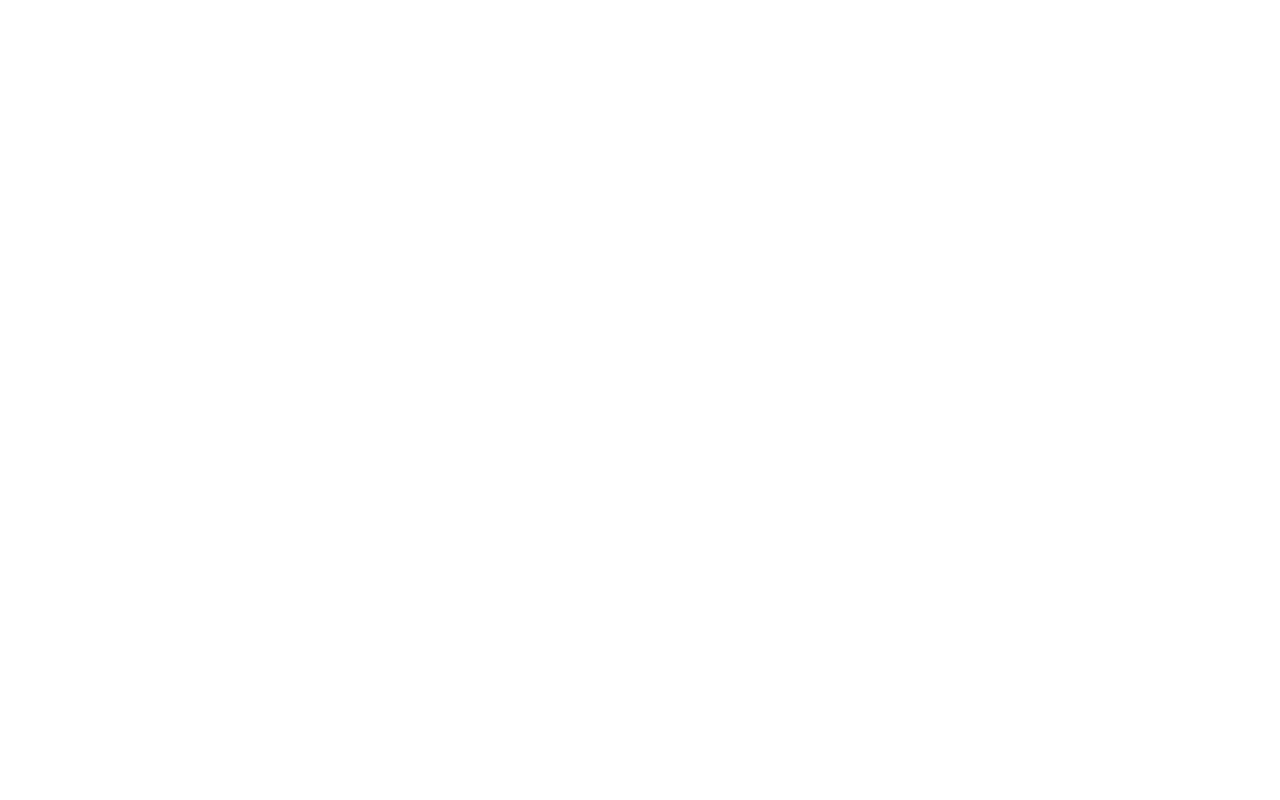
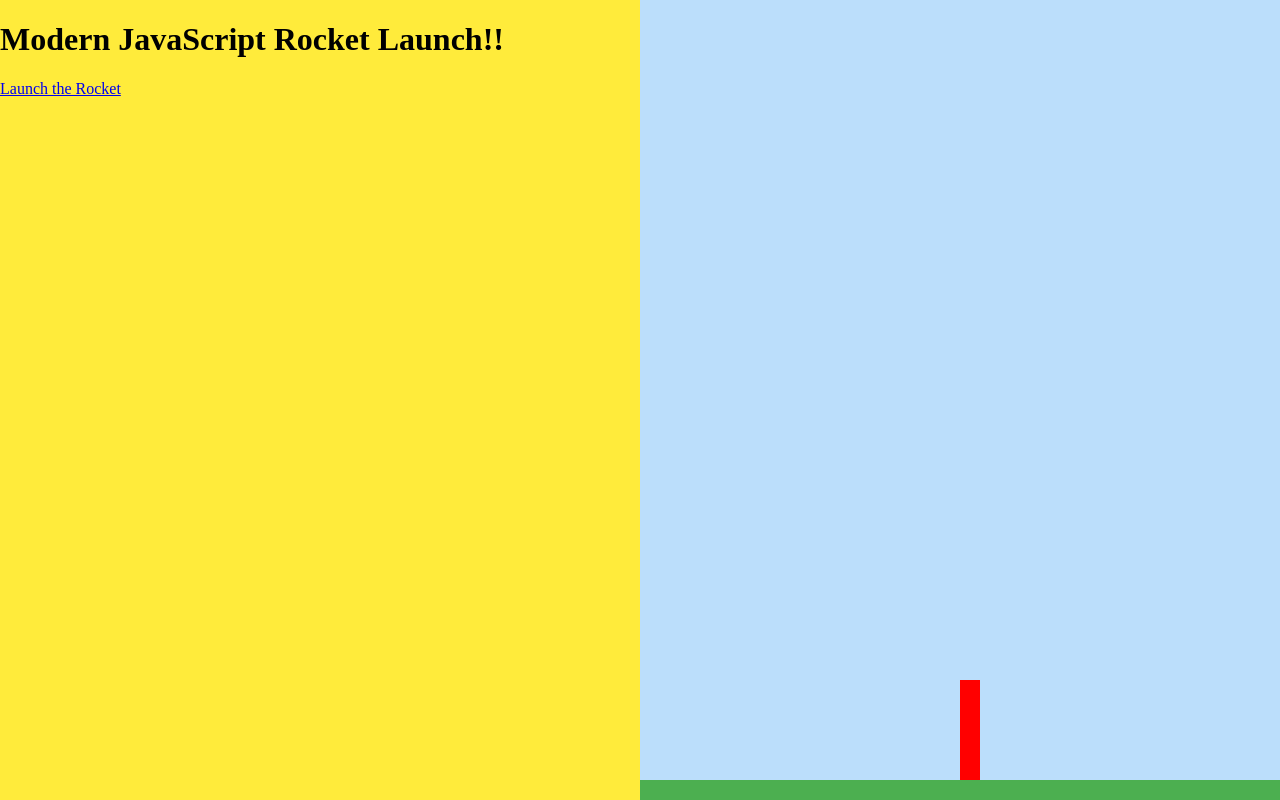
Before and after one commit to Yuveshrree/JS-Rocket, a plain HTML site: page rocket.html in a window 1280 px wide. Drawn offline with Linux system fonts and the light colour scheme.

Commit message:
Added JavaScript and Launched Rocket

```diff
--- a/css/styles.css
+++ b/css/styles.css
@@ -1,3 +1,54 @@
-body{
-  /* background: red; */
+/* .body_state_1, .body_state_2, .body_state_3, .body_state_4, .body_state_5 {
+  display: block;
+} */
+
+body.body_state_1 .state_1, body.body_state_2 .state_2, body.body_state_3 .state_3, body.body_state_4 .state_4, body.body_state_5 .state_5 { display: block;}
+
+.state_1, .state_2, .state_3, .state_4, .state_5 {
+  display: none;
 }
+
+.left {
+  position: fixed;
+  width: 50%;
+  height: 100%;
+  top: 0;
+  left: 0;
+  background: #FFEB3B;
+}
+
+.right {
+  position: fixed;
+  width: 50%;
+  height: 100%;
+  top: 0;
+  right: 0;
+  background: #bbdefb;
+}
+
+.ground {
+  position: absolute;
+  width: 100%;
+  height: 20px;
+  bottom: 0;
+  background: #4caf50;
+}
+
+.rocket {
+  position: absolute;
+  width: 20px;
+  height: 100px;
+  bottom: 20px;
+  left: 50%;
+  background: red;
+  transition: bottom 10s;
+}
+
+body.body_state_1 .rocket {
+  transition: bottom 1s;
+}
+
+body.body_state_3 .rocket,
+body.body_state_4 .rocket {
+  bottom: 1000px;
+}
--- a/rocket.html
+++ b/rocket.html
@@ -0,0 +1,36 @@
+<!DOCTYPE html>
+<html>
+  <head>
+    <meta charset="utf-8">
+    <title>Modern Rocket Launch</title>
+    <link rel="stylesheet" href="css/styles.css">
+    <script type="text/javascript" src="scripts/rocket.js"></script>
+  </head>
+  <body class="body_state_1">
+    <div class="left">
+      <div class="state_1">
+        <h1>Modern JavaScript Rocket Launch!!</h1>
+        <a href="#" class="button" onclick="changeState(2)">Launch the Rocket</a>
+      </div>
+      <div class="state_2">
+        <h1>CountDown:  <span id="countDown">10</span></h1>
+        <a href="#" class="button" onclick="changeState(1)">Abort the Launch</a>
+      </div>
+      <div class="state_3">
+        <h1>Take Off!!</h1>
+      </div>
+      <div class="state_4">
+        <h1>Awesome!!</h1>
+        <a href="#" class="button" onclick="changeState(1)">Wanna Launch again!?</a>
+      </div>
+      <div class="state_5">
+        <h1>Mission Failure!!</h1>
+        <a href="#" class="button" onclick="changeState(1)">Give it another shot!</a>
+      </div>
+    </div>
+    <div class="right">
+      <div class="ground"></div>
+      <div class="rocket"></div>
+    </div>
+  </body>
+</html>
--- /dev/null
+++ b/scripts/rocket.js
@@ -0,0 +1,31 @@
+var timer = null;
+var number = 10;
+
+var changeState = function (state) {
+  document.body.className = 'body_state_' + state;
+
+  clearInterval(timer);
+  number = 10;//to make the countdown start from 10 everytime you launch it
+  document.getElementById('countDown').innerHTML = number; //to make the countdown start from 10 everytime you launch it
+
+  if (state == 2) {
+    timer = setInterval(function () {
+        number = number - 1;
+        document.getElementById('countDown').innerHTML = number;
+
+        if(number <= 0) {
+          changeState(3);
+        };
+    }, 400);
+  } else if (state == 3){
+    var success = setTimeout( function () {
+      var randomNumber = Math.round(Math.random()*10);
+      console.log(randomNumber);
+      if (randomNumber % 2 == 0) {
+        changeState(4);
+      } else {
+        changeState(5);
+      }
+    }, 1000);
+  };
+};
```
Also changed, not shown: scripts/Test_javascript.js (renamed from scripts/javascript.js), 2 other files.
